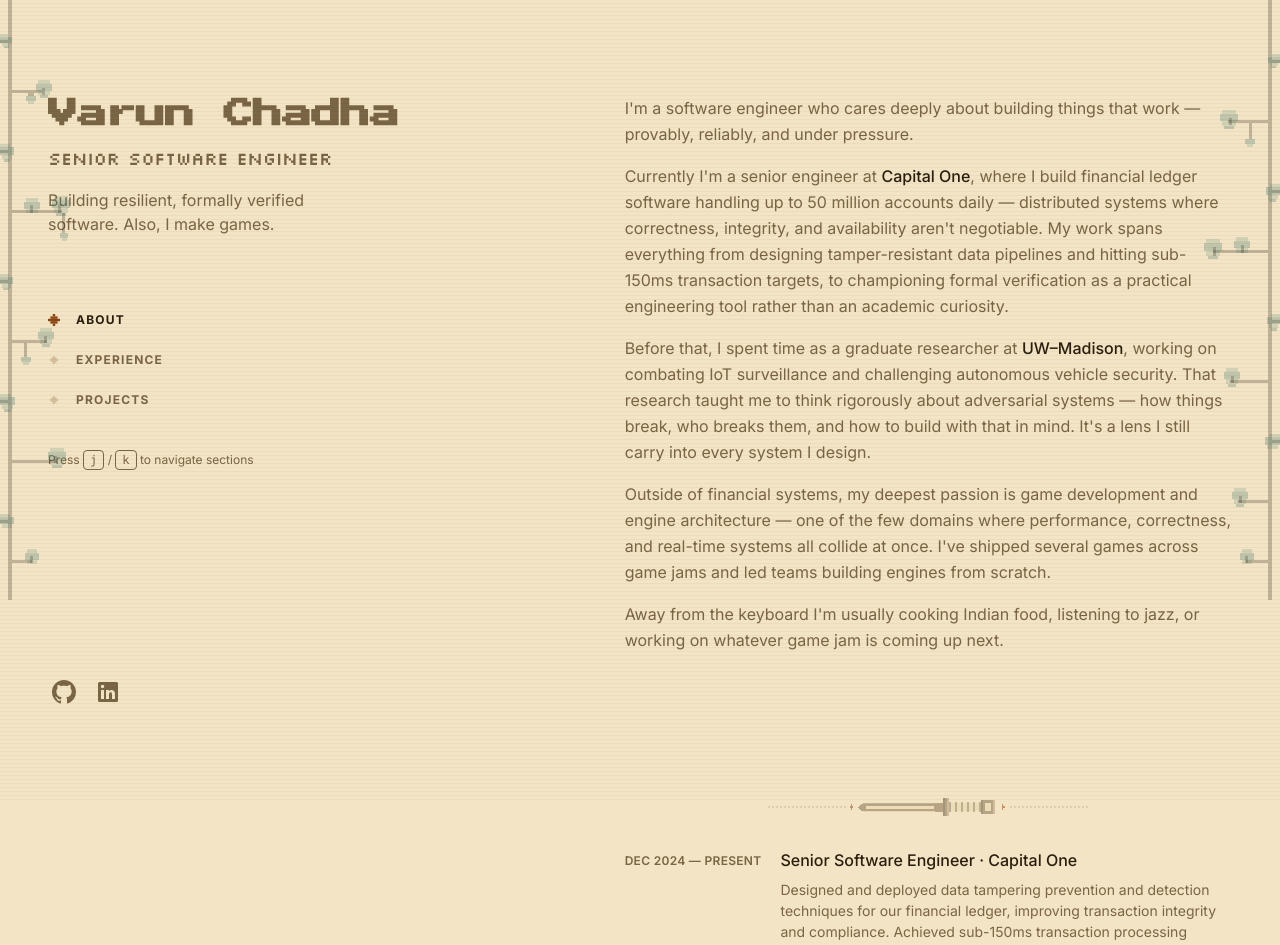
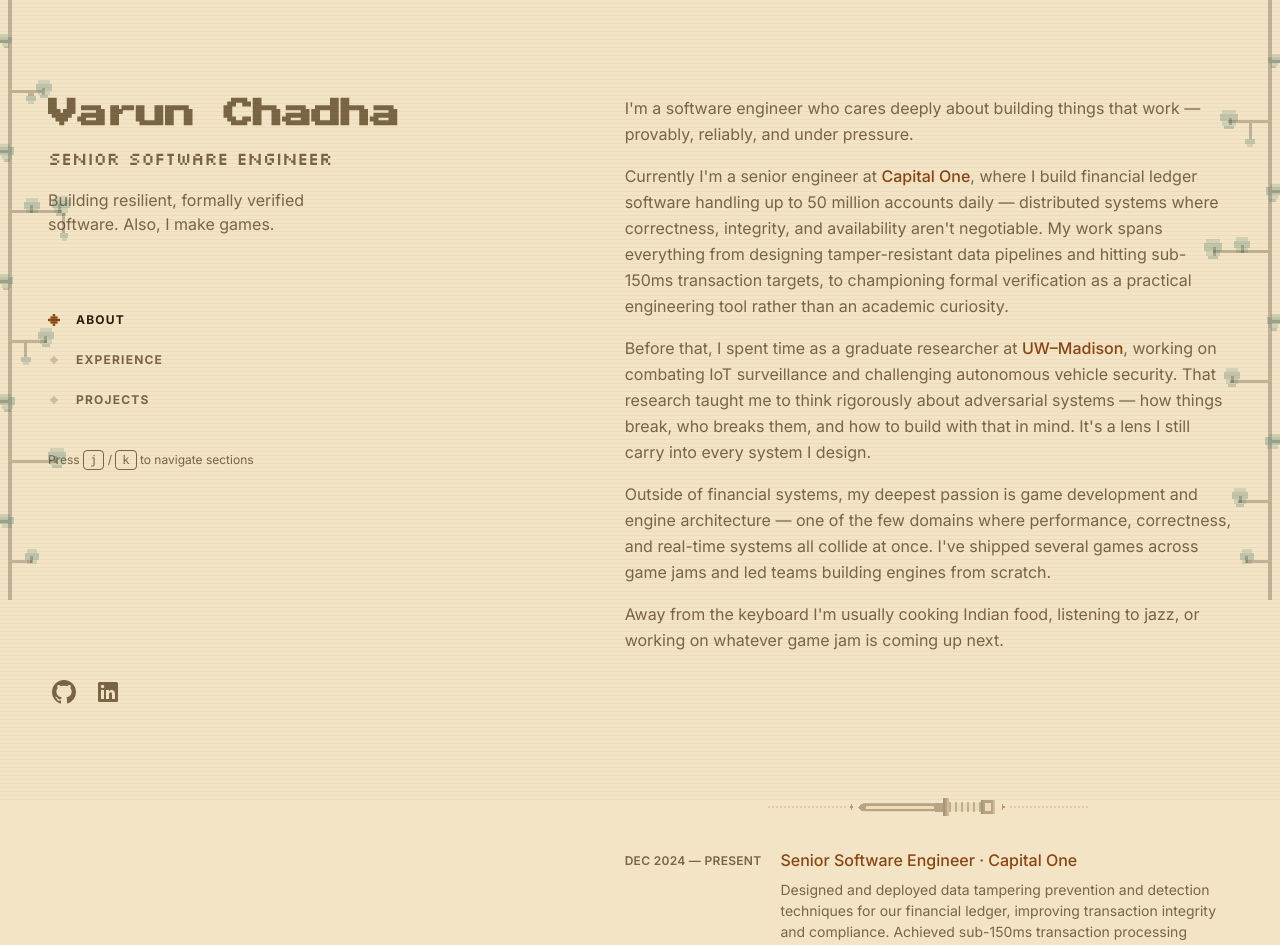
Before and after one commit to vchadha/portfolio, a Next.js app: page / in a window 1280 px wide. Shown: the top 945 px of the page. Built offline with nearby package versions, Linux system fonts and the light colour scheme.

Commit message:
Update link hover colour

```diff
--- a/src/app/globals.css
+++ b/src/app/globals.css
@@ -174,19 +174,19 @@ nav a.active .nav-text {
 /* Standard external link style used across experience and project cards */
 .link-card {
   @apply inline-flex items-baseline text-base leading-tight font-medium;
-  color: var(--text-primary);
+  color: var(--accent);
   transition: color 150ms;
 }
 
 .link-card:hover,
 .link-card:focus-visible {
-  color: var(--accent);
+  color: var(--accent-hover);
 }
 
 /* Inline prose link on primary text — used in About, not-found */
 .inline-link {
   font-weight: 500;
-  color: var(--text-primary);
+  color: var(--accent);
   transition: color 150ms;
 }
 
@@ -197,8 +197,12 @@ nav a.active .nav-text {
   transition: color 150ms;
 }
 
-.inline-link:hover,
-.inline-link:focus-visible,
+.inline-link-muted {
+  font-weight: 500;
+  color: var(--text-muted);
+  transition: color 150ms;
+}
+
 .inline-link-muted:hover,
 .inline-link-muted:focus-visible {
   color: var(--accent);
```
